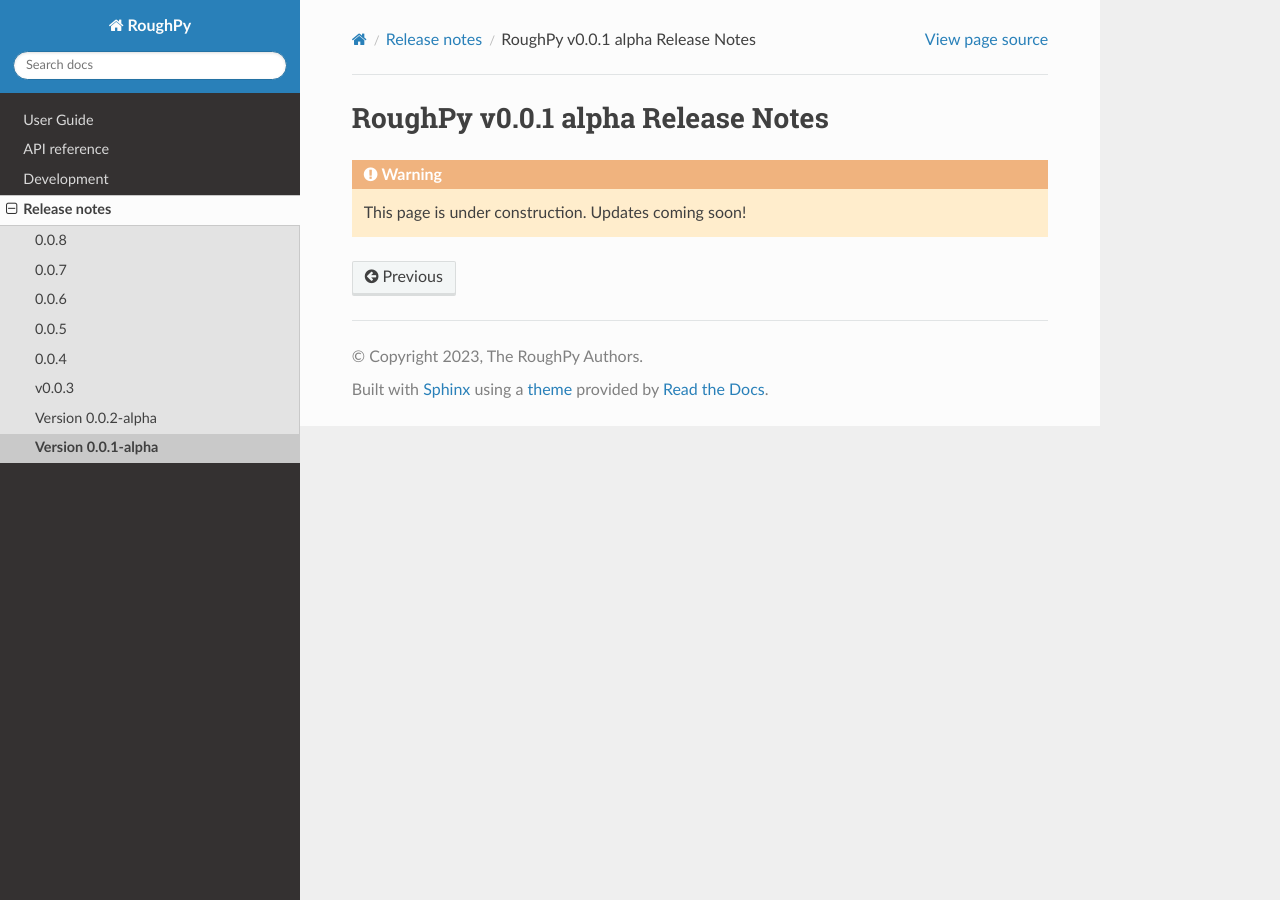
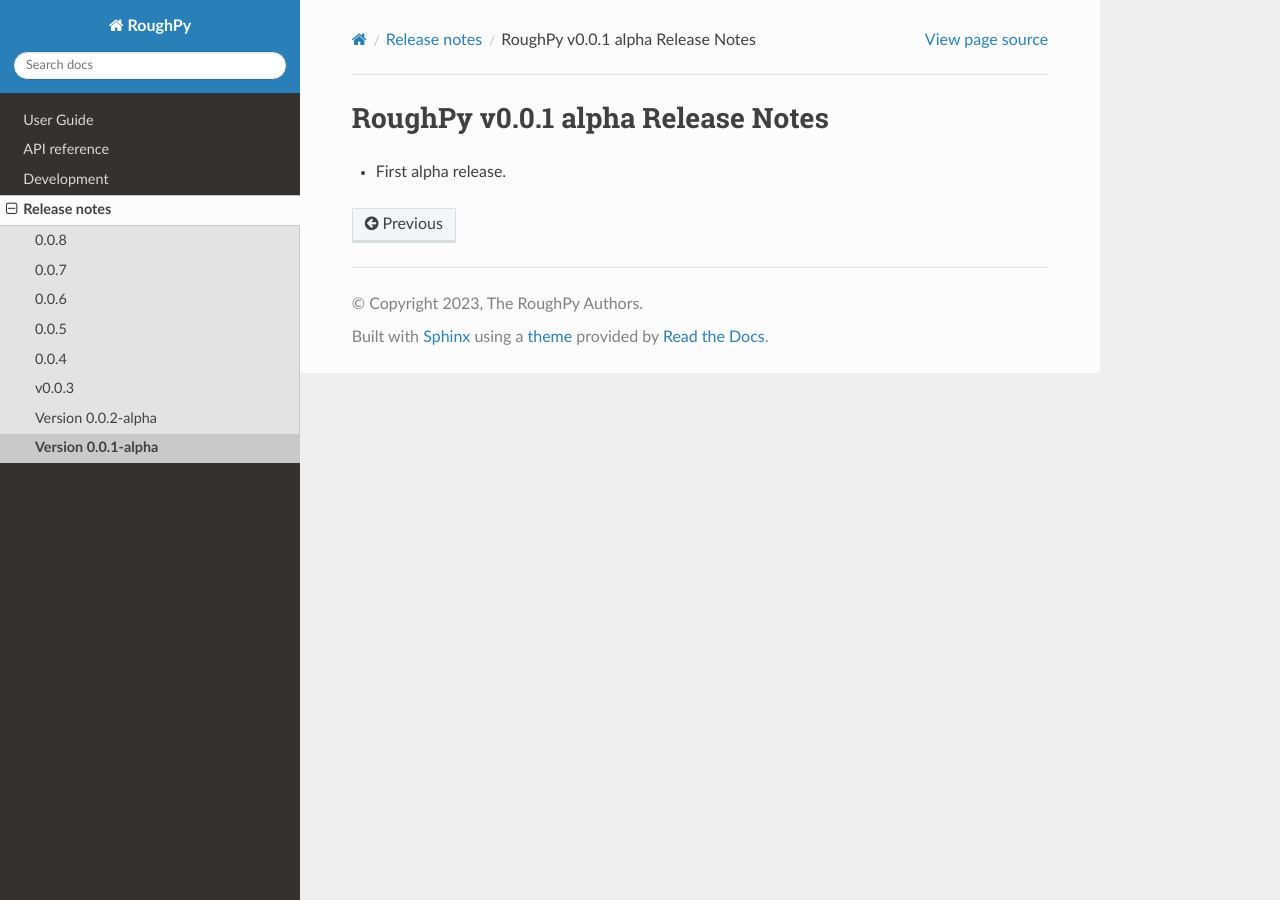
Before and after one commit to datasig-ac-uk/RoughPy, a Sphinx documentation site: the page built from docs/source/release/v0.0.1-alpha-notes.rst, in a window 1280 px wide. Built offline with Sphinx 7.4.7 and the Read the Docs theme 2.0.0, drawn with Linux system fonts in a browser that asks for light colours; pages that are not in the unit, such as notebooks, are missing from menus.

Commit message:
Add 1 release notes

```diff
--- a/docs/source/release/v0.0.1-alpha-notes.rst
+++ b/docs/source/release/v0.0.1-alpha-notes.rst
@@ -2,5 +2,4 @@
 RoughPy v0.0.1 alpha Release Notes
 ==================================
 
-.. warning::
-    This page is under construction. Updates coming soon!
+* First alpha release.
```
